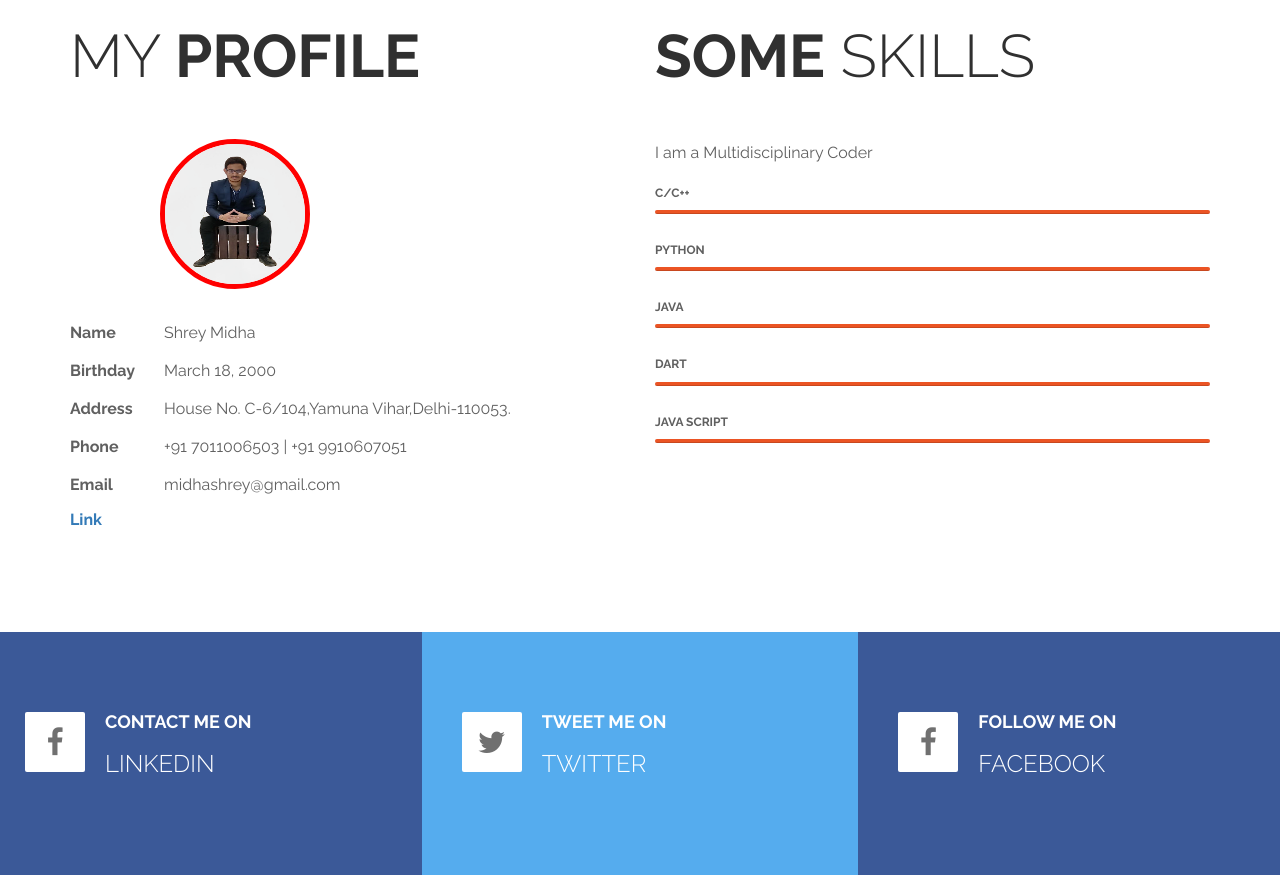
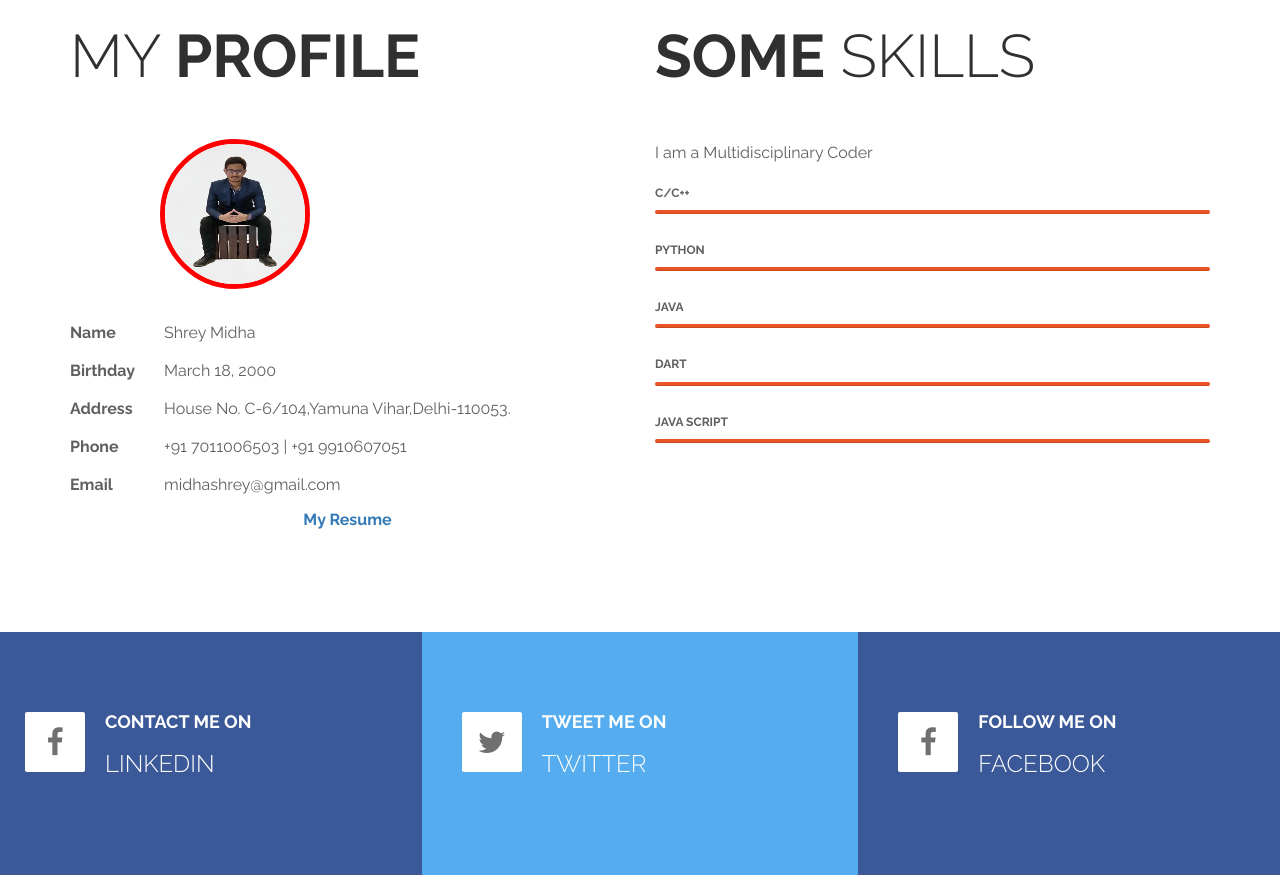
Before and after one commit to MidhaShrey/midhashrey.github.io, a plain HTML site: page index.html in a window 1280 px wide. Shown: the part 2409-3284 px from the top of the page. Drawn offline with Linux system fonts and the light colour scheme.

Commit message:
Added Patch 3

```diff
--- a/index.html
+++ b/index.html
@@ -227,7 +227,8 @@ https://templatemo.com/tm-464-ultra-profile-->
 					<p><span class="tm-info-label">Phone</span> +91 7011006503 | +91 9910607051</p>
 					<p><span class="tm-info-label">Email</span> midhashrey@gmail.com</p>
 					<!--Insert a link of the resume to be downloaded-->
-					<a href="./resume/Shrey_Midha.pdf",text-align='center'><b>Link</b></a>
+
+					<a href="./resume/Shrey_Midha.pdf" target="_blank"><center><strong>My Resume</strong></center></a>
 				</div>
 				<div class="col-md-6 col-sm-6">
 					<h2 class="title"><strong>Some</strong> Skills</h2>
```
